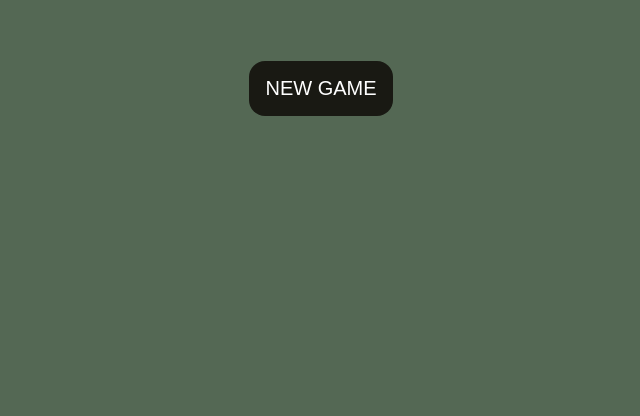
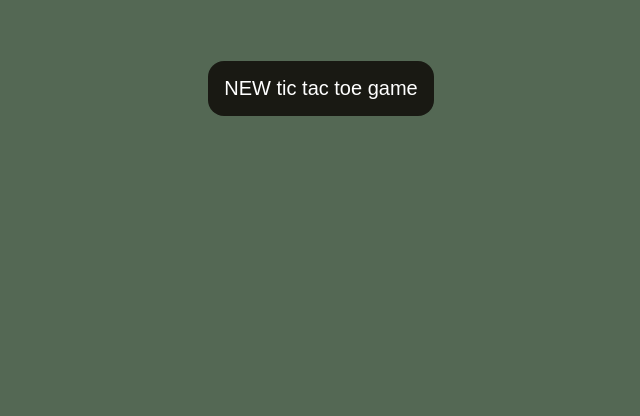
Before and after one commit to kumarHemant8897/Tic-Tac-toe-game, a plain HTML site: page index.html in a window 1280 px wide. Shown: the part 381-797 px from the top of the page, without its empty margins (319-959 px from the left). Drawn offline with Linux system fonts and the light colour scheme.

Commit message:
Update index.html

```diff
--- a/index.html
+++ b/index.html
@@ -10,7 +10,7 @@
 
     <div class="msg-container hide">
         <p id="msg">winner</p>
-        <button id="new-btn">NEW GAME</button>
+        <button id="new-btn">NEW tic tac toe game</button>
     </div>
 
     <main>
@@ -36,4 +36,5 @@
 
 </body>
 <script src="logic.js"></script>
+
 </html>
```
